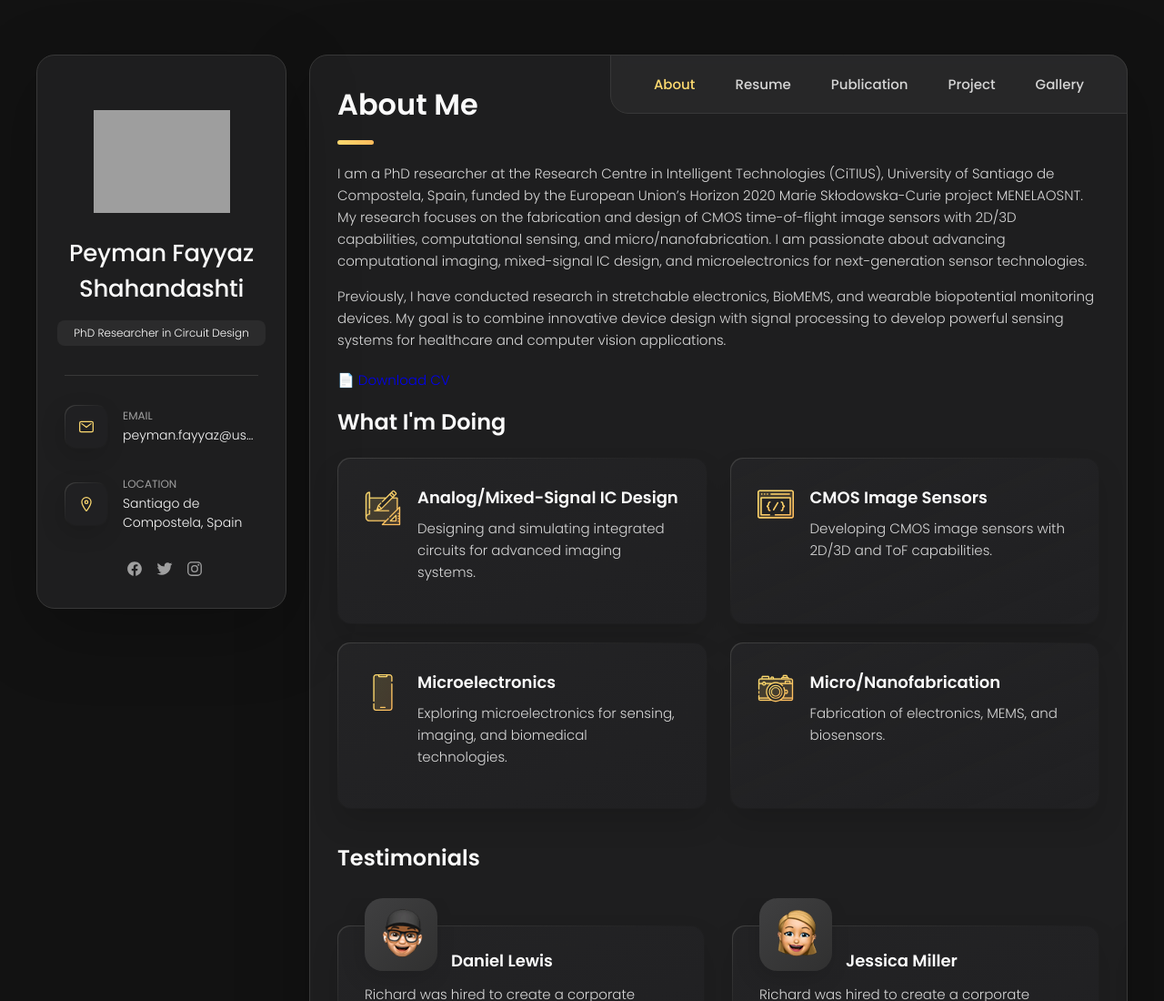
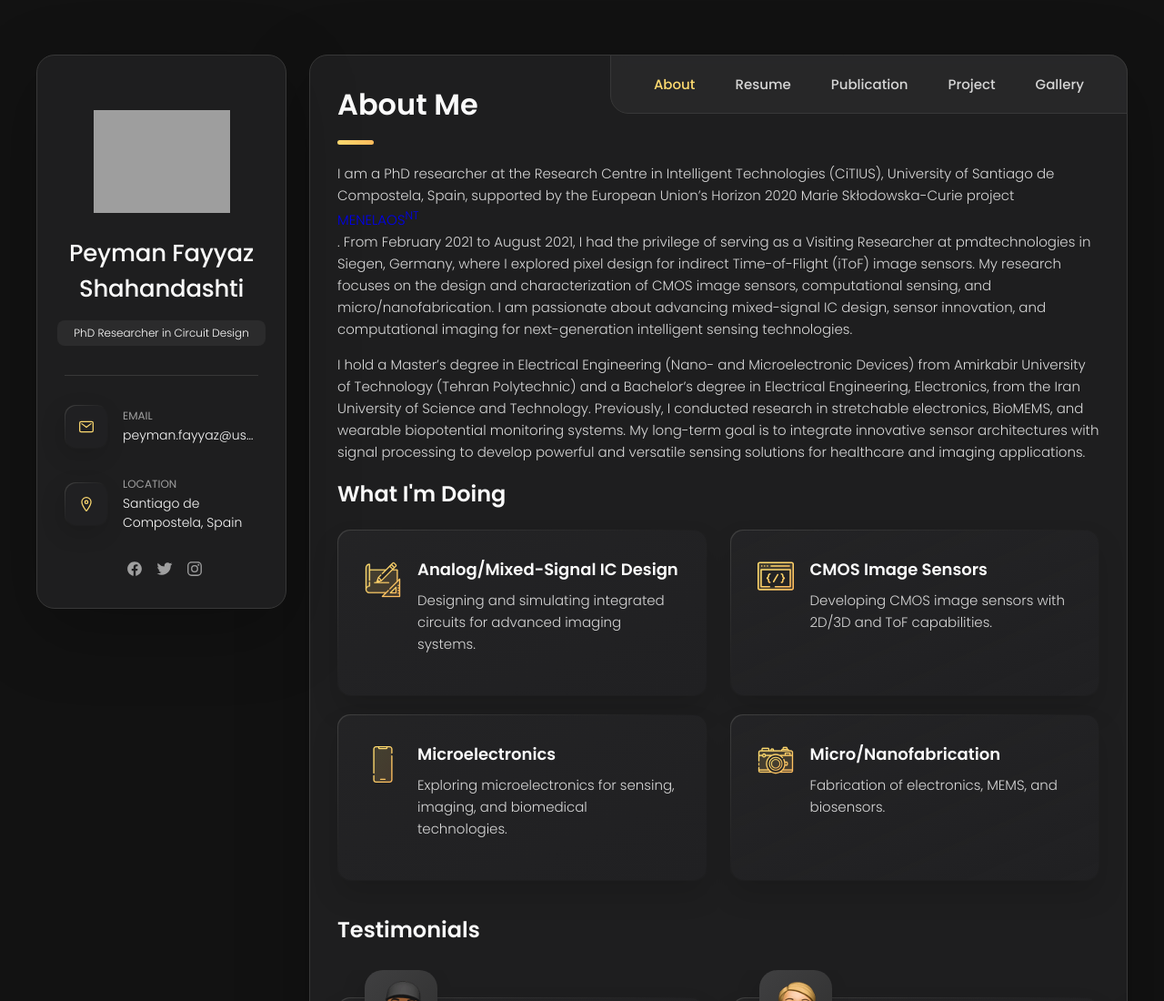
Before and after one commit to peymanfayzsh/peymanfayzsh.github.io, a plain HTML site: page index.html in a window 1280 px wide. Shown: the top 1100 px of the page at 91% size. Drawn offline with nearby package versions, Linux system fonts and the light colour scheme; grey boxes are pictures that could not be loaded.

Commit message:
Update index.html

```diff
--- a/index.html
+++ b/index.html
@@ -209,20 +209,29 @@
 
         <section class="about-text">
 <p>
-I am a PhD researcher at the Research Centre in Intelligent Technologies (CiTIUS), University of Santiago de Compostela, Spain,
-funded by the European Union’s Horizon 2020 Marie Skłodowska-Curie project MENELAOSNT.
-My research focuses on the fabrication and design of CMOS time-of-flight image sensors with 2D/3D capabilities,
+I am a PhD researcher at the Research Centre in Intelligent Technologies (CiTIUS),
+University of Santiago de Compostela, Spain, supported by the European Union’s Horizon 2020
+Marie Skłodowska-Curie project
+<a href="https://www.menelaos-nt.eu/" target="_blank">MENELAOS<sup>NT</sup></a>.
+From February 2021 to August 2021, I had the privilege of serving as a Visiting Researcher
+at pmdtechnologies in Siegen, Germany, where I explored pixel design for indirect
+Time-of-Flight (iToF) image sensors.
+My research focuses on the design and characterization of CMOS image sensors,
 computational sensing, and micro/nanofabrication.
-I am passionate about advancing computational imaging, mixed-signal IC design, and microelectronics for next-generation sensor technologies.
-</p>
-<p>
-Previously, I have conducted research in stretchable electronics, BioMEMS, and wearable biopotential monitoring devices.
-My goal is to combine innovative device design with signal processing to develop powerful sensing systems for healthcare and computer vision applications.
+I am passionate about advancing mixed-signal IC design, sensor innovation, and
+computational imaging for next-generation intelligent sensing technologies.
 </p>
 
-<p style="margin-top:20px;">
-  <a href="Peyman_Fayyaz-CV.pdf" class="btn btn-primary" download>📄 Download CV</a>
+<p>
+I hold a Master’s degree in Electrical Engineering (Nano- and Microelectronic Devices)
+from Amirkabir University of Technology (Tehran Polytechnic) and a Bachelor’s degree in Electrical Engineering,
+Electronics, from the Iran University of Science and Technology.
+Previously, I conducted research in stretchable electronics, BioMEMS, and wearable
+biopotential monitoring systems.
+My long-term goal is to integrate innovative sensor architectures with signal processing
+to develop powerful and versatile sensing solutions for healthcare and imaging applications.
 </p>
+
 
 
         <!--
```
